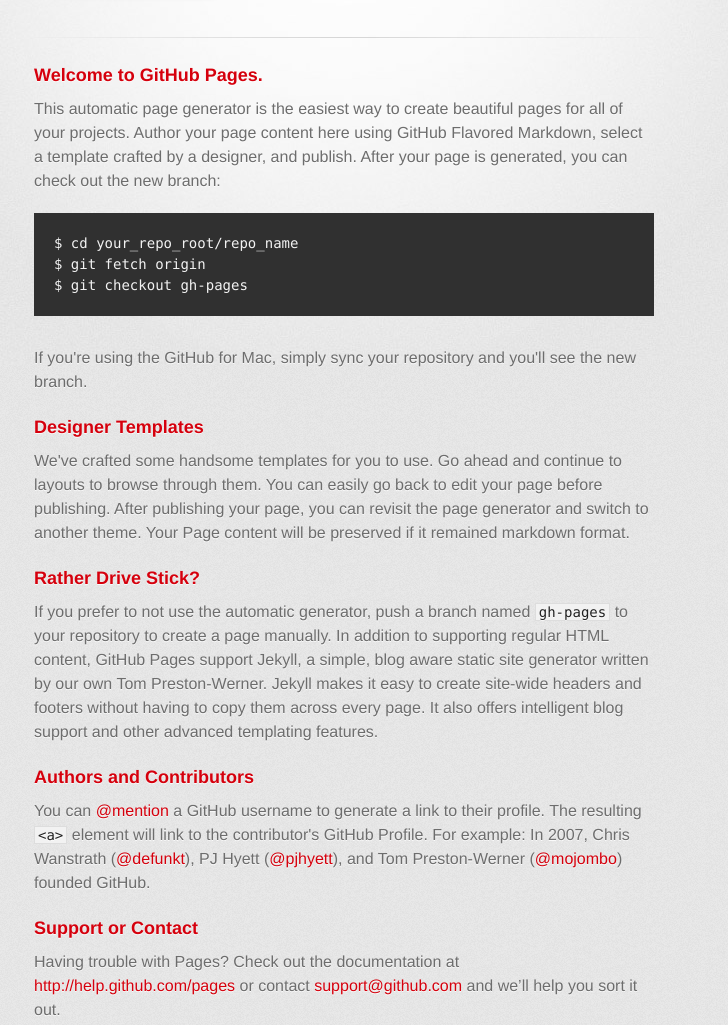
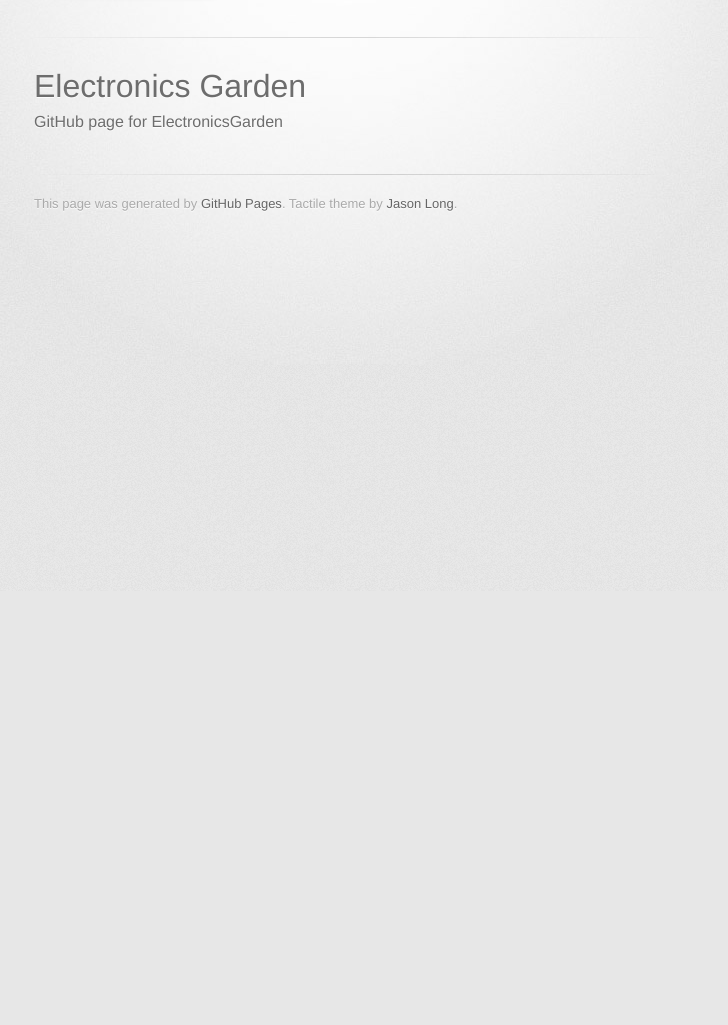
Before and after one commit to electronicsgarden/electronicsgarden.github.io, a plain HTML site: page index.html in a window 1280 px wide. Shown: the part 209-1234 px from the top of the page, without its empty margins (296-1024 px from the left). After the commit the page ends 800 px from the top, so only its background shows below. Drawn offline with Linux system fonts and the light colour scheme; a web font is replaced by a local one.

Commit message:
Replace master branch with page content via GitHub

```diff
--- a/index.html
+++ b/index.html
@@ -29,37 +29,10 @@
         <hr>
 
         <section id="main_content">
-          <h3>
-<a name="welcome-to-github-pages" class="anchor" href="#welcome-to-github-pages"><span class="octicon octicon-link"></span></a>Welcome to GitHub Pages.</h3>
+          <h1>
+<a name="electronics-garden" class="anchor" href="#electronics-garden"><span class="octicon octicon-link"></span></a>Electronics Garden</h1>
 
-<p>This automatic page generator is the easiest way to create beautiful pages for all of your projects. Author your page content here using GitHub Flavored Markdown, select a template crafted by a designer, and publish. After your page is generated, you can check out the new branch:</p>
-
-<pre><code>$ cd your_repo_root/repo_name
-$ git fetch origin
-$ git checkout gh-pages
-</code></pre>
-
-<p>If you're using the GitHub for Mac, simply sync your repository and you'll see the new branch.</p>
-
-<h3>
-<a name="designer-templates" class="anchor" href="#designer-templates"><span class="octicon octicon-link"></span></a>Designer Templates</h3>
-
-<p>We've crafted some handsome templates for you to use. Go ahead and continue to layouts to browse through them. You can easily go back to edit your page before publishing. After publishing your page, you can revisit the page generator and switch to another theme. Your Page content will be preserved if it remained markdown format.</p>
-
-<h3>
-<a name="rather-drive-stick" class="anchor" href="#rather-drive-stick"><span class="octicon octicon-link"></span></a>Rather Drive Stick?</h3>
-
-<p>If you prefer to not use the automatic generator, push a branch named <code>gh-pages</code> to your repository to create a page manually. In addition to supporting regular HTML content, GitHub Pages support Jekyll, a simple, blog aware static site generator written by our own Tom Preston-Werner. Jekyll makes it easy to create site-wide headers and footers without having to copy them across every page. It also offers intelligent blog support and other advanced templating features.</p>
-
-<h3>
-<a name="authors-and-contributors" class="anchor" href="#authors-and-contributors"><span class="octicon octicon-link"></span></a>Authors and Contributors</h3>
-
-<p>You can <a href="https://github.com/blog/821" class="user-mention">@mention</a> a GitHub username to generate a link to their profile. The resulting <code>&lt;a&gt;</code> element will link to the contributor's GitHub Profile. For example: In 2007, Chris Wanstrath (<a href="https://github.com/defunkt" class="user-mention">@defunkt</a>), PJ Hyett (<a href="https://github.com/pjhyett" class="user-mention">@pjhyett</a>), and Tom Preston-Werner (<a href="https://github.com/mojombo" class="user-mention">@mojombo</a>) founded GitHub.</p>
-
-<h3>
-<a name="support-or-contact" class="anchor" href="#support-or-contact"><span class="octicon octicon-link"></span></a>Support or Contact</h3>
-
-<p>Having trouble with Pages? Check out the documentation at <a href="http://help.github.com/pages">http://help.github.com/pages</a> or contact <a href="mailto:support@github.com">support@github.com</a> and we’ll help you sort it out.</p>
+<p>GitHub page for ElectronicsGarden</p>
         </section>
 
         <footer>
```
Also changed, not shown: params.json (+1 -1 lines).
